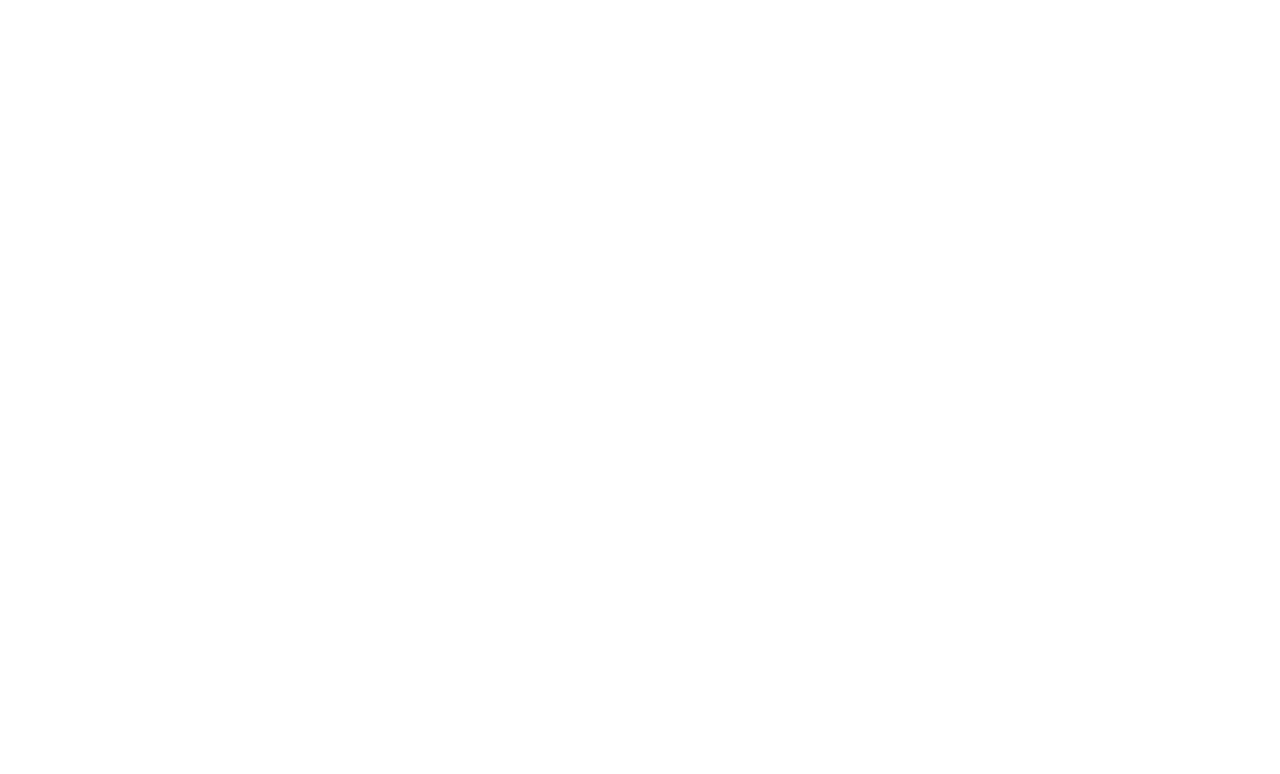
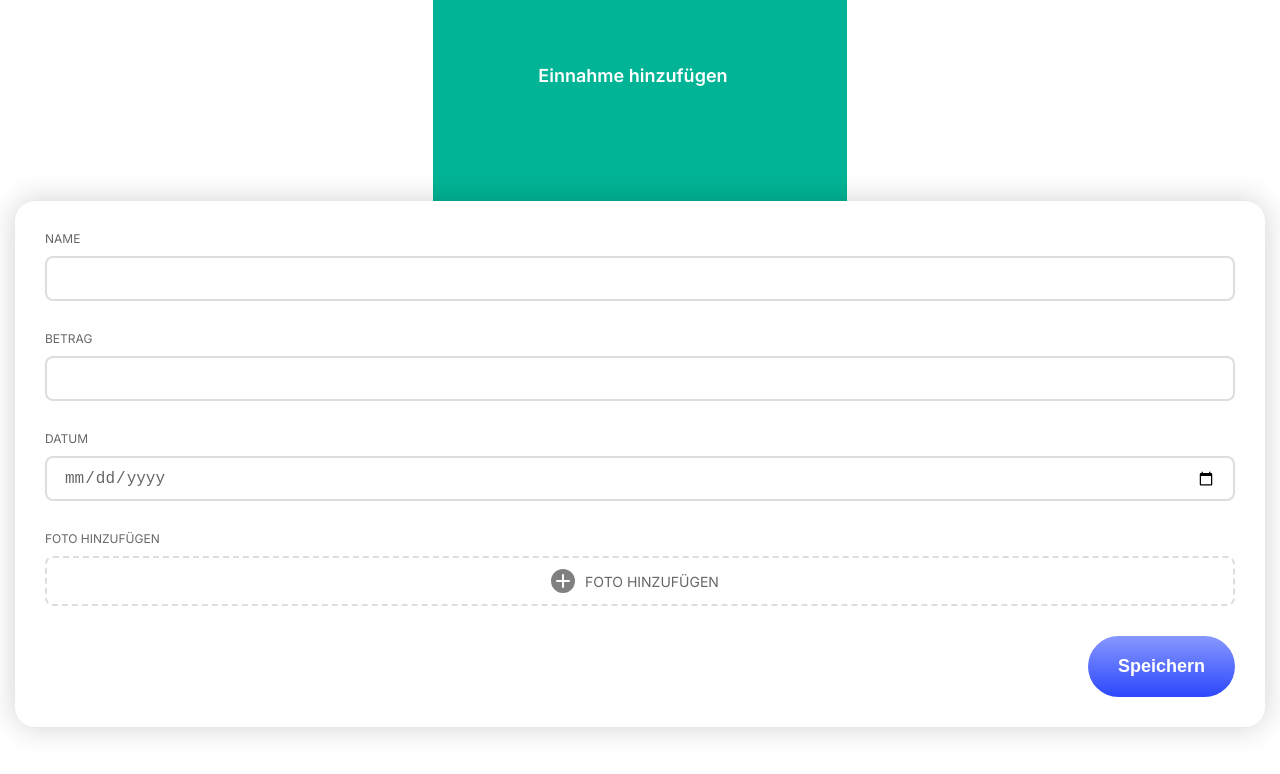
Before and after one commit to iderdiyok/sc_mono-app, a React (Create React App) app in the folder frontend/: page /einnahme in a window 1280 px wide. Shown: the top 774 px of the page. Built offline with nearby package versions, Linux system fonts and the light colour scheme.

Commit message:
Add Income Page Done

```diff
--- a/frontend/src/App.css
+++ b/frontend/src/App.css
@@ -86,8 +86,8 @@
 
 /*Button Style*/
 .btn-blue {
-  margin: 0 50px;
-  padding: 20px 0px;
+  /* margin: 0 50px; */
+  padding: 20px 30px;
   background: linear-gradient(
     180deg,
     rgba(136, 152, 255, 1) 0%,
@@ -116,7 +116,9 @@
 }
 
 input[type="text"],
-input[type="password"] {
+input[type="password"],
+input[type="date"],
+input[type="number"] {
   height: 45px;
   width: 100%;
   padding: 17px;
--- a/frontend/src/Components/AddPhotoBtn.jsx
+++ b/frontend/src/Components/AddPhotoBtn.jsx
@@ -1,18 +1,16 @@
 import "./AddPhotoBtn.css";
 import PlusIcon from "./Icons_Component/PlusRoundIcon";
 
-const AddButtonIcon = () => {
+const AddButtonIcon = (props) => {
   return (
     <div className="add-btn-file">
       <label>
         {" "}
-        Profil Foto
+        {props.label}
         <div className="add-photo center">
-
-            <PlusIcon />
-            <p>Foto Hinzufügen</p>
-            <input type="file" />
-
+          <PlusIcon />
+          <p>{props.text}</p>
+          <input type="file" />
         </div>
       </label>
     </div>
--- a/frontend/src/Pages/AddIncome.css
+++ b/frontend/src/Pages/AddIncome.css
@@ -1 +1,20 @@
-.add-income
+.add-income{
+    min-height: 100vh;
+    background-color: white;
+    background-image: url(../../public/img/bg-curve-green.svg);
+    background-repeat: no-repeat;
+    background-size: inherit;
+    background-position: top;
+}
+
+.add-income section{
+    background-color: white;
+    border-radius:20px ;
+    padding: 30px;
+    box-shadow: 0 0 30px rgba(0, 0, 0, 0.189);
+
+}
+
+.add-income form button{
+  margin: 0 0 0 auto;
+}
--- a/frontend/src/Pages/AddIncome.jsx
+++ b/frontend/src/Pages/AddIncome.jsx
@@ -1,8 +1,35 @@
+import "./AddIncome.css";
+
+import HeaderLine from "../Components/HeaderLine";
+import AddPhotoBtn from "../Components/AddPhotoBtn";
 
 const AddIncome = () => {
-    return ( <main className="add-income">
+  return (
+    <main className="add-income">
+      <HeaderLine title="Einnahme hinzufügen" />
+      <section>
+        <form>
+          <label>
+            Name
+            <input type="text" />
+          </label>
+          <label>
+            Betrag
+            <input type="number" />
+          </label>
+          <label>
+            Datum
+            <input type="date" />
+          </label>
+          <AddPhotoBtn label="Foto Hinzufügen" text="Foto Hinzufügen" />
 
-    </main> );
-}
+          <button type="submit" className="btn-blue">
+            Speichern
+          </button>
+        </form>
+      </section>
+    </main>
+  );
+};
 
 export default AddIncome;
--- a/frontend/src/Pages/SingUp.jsx
+++ b/frontend/src/Pages/SingUp.jsx
@@ -21,7 +21,7 @@
             Passwort
             <input type="password" placeholder="Passwort" />
           </label>
-          <AddButtonIcon />
+          <AddButtonIcon label="User Foto" text="Foto Hinzufügen" />
 
           <button className="btn-blue" type="submit">
             Registrieren
```
